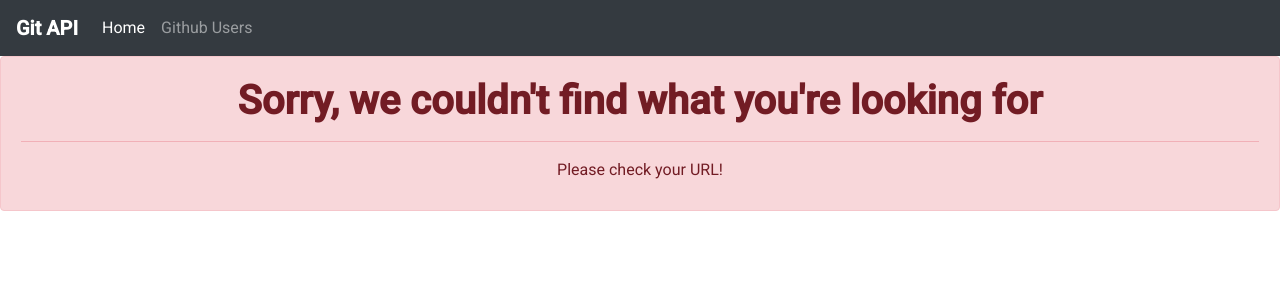
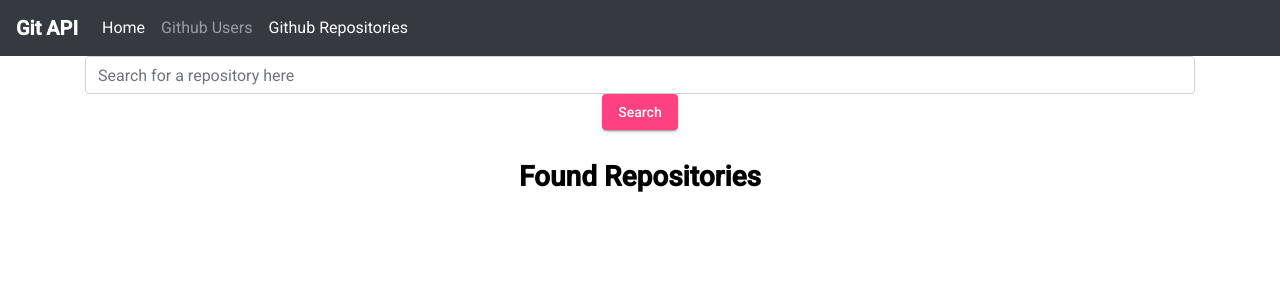
Before and after one commit to ikiplagat/Github-API, an Angular app: page /repositories in a window 1280 px wide. Shown: the top 300 px of the page. Built offline with nearby package versions, Linux system fonts and the light colour scheme.

Commit message:
add repositories component

```diff
--- a/src/app/app-routing.module.ts
+++ b/src/app/app-routing.module.ts
@@ -2,11 +2,13 @@ import { NgModule } from '@angular/core';
 import { RouterModule, Routes } from '@angular/router';
 import { LandingComponent } from './landing/landing.component';
 import { UsersComponent } from './users/users.component';
+import { RepositoriesComponent } from './repositories/repositories.component';
 import { NotFoundComponent } from './not-found/not-found.component';
 
 const routes: Routes = [
   { path: 'landing', component: LandingComponent },
   { path: 'users', component: UsersComponent },
+  { path: 'repositories', component: RepositoriesComponent },
   { path: '**', component: NotFoundComponent },
 
   { path: '', redirectTo: '/landing', pathMatch: 'full' },
--- a/src/app/app.module.ts
+++ b/src/app/app.module.ts
@@ -9,9 +9,10 @@ import { MaterialModule } from './shared/material/material.module';
 import { UsersComponent } from './users/users.component';
 import { NavbarComponent } from './navbar/navbar.component';
 import { NotFoundComponent } from './not-found/not-found.component';
+import { RepositoriesComponent } from './repositories/repositories.component';
 
 @NgModule({
-  declarations: [AppComponent, LandingComponent, UsersComponent, NavbarComponent, NotFoundComponent],
+  declarations: [AppComponent, LandingComponent, UsersComponent, NavbarComponent, NotFoundComponent, RepositoriesComponent],
   imports: [
     BrowserModule,
     AppRoutingModule,
--- a/src/app/navbar/navbar.component.html
+++ b/src/app/navbar/navbar.component.html
@@ -22,6 +22,12 @@
       <a class="nav-item nav-link" routerLink="/users" routerLinkActive="active"
         >Github Users</a
       >
+      <a
+        class="nav-item nav-link"
+        routerLink="/repositories"
+        routerLinkActive="active"
+        >Github Repositories</a
+      >
     </div>
   </div>
 </nav>
--- /dev/null
+++ b/src/app/repositories/repositories.component.html
@@ -0,0 +1,21 @@
+<div class="container">
+  <form>
+    <div class="text-center">
+      <div class="form-group">
+        <input
+          id=""
+          type="text"
+          class="form-control"
+          placeholder="Search for a repository here"
+          name="searchrepo"
+          #searchrepo
+          required
+        />
+        <button mat-raised-button color="accent">Search</button>
+      </div>
+    </div>
+  </form>
+  <div>
+    <h3 class="found-repos"><strong>Found Repositories</strong></h3>
+  </div>
+</div>
--- /dev/null
+++ b/src/app/repositories/repositories.component.ts
@@ -0,0 +1,15 @@
+import { Component, OnInit } from '@angular/core';
+
+@Component({
+  selector: 'app-repositories',
+  templateUrl: './repositories.component.html',
+  styleUrls: ['./repositories.component.css']
+})
+export class RepositoriesComponent implements OnInit {
+
+  constructor() { }
+
+  ngOnInit(): void {
+  }
+
+}
--- a/src/app/users/users.component.html
+++ b/src/app/users/users.component.html
@@ -44,9 +44,6 @@
       </mat-card>
     </div>
   </div>
-  <div>
-    <h3 class="found-repos"><strong>Found Repositories</strong></h3>
-  </div>
 </div>
 <!--Footer-->
 <footer class="text-center">
```
Also changed, not shown: src/app/repositories/repositories.component.css (added), 1 other file (tests, documents, lock files or other folders).
